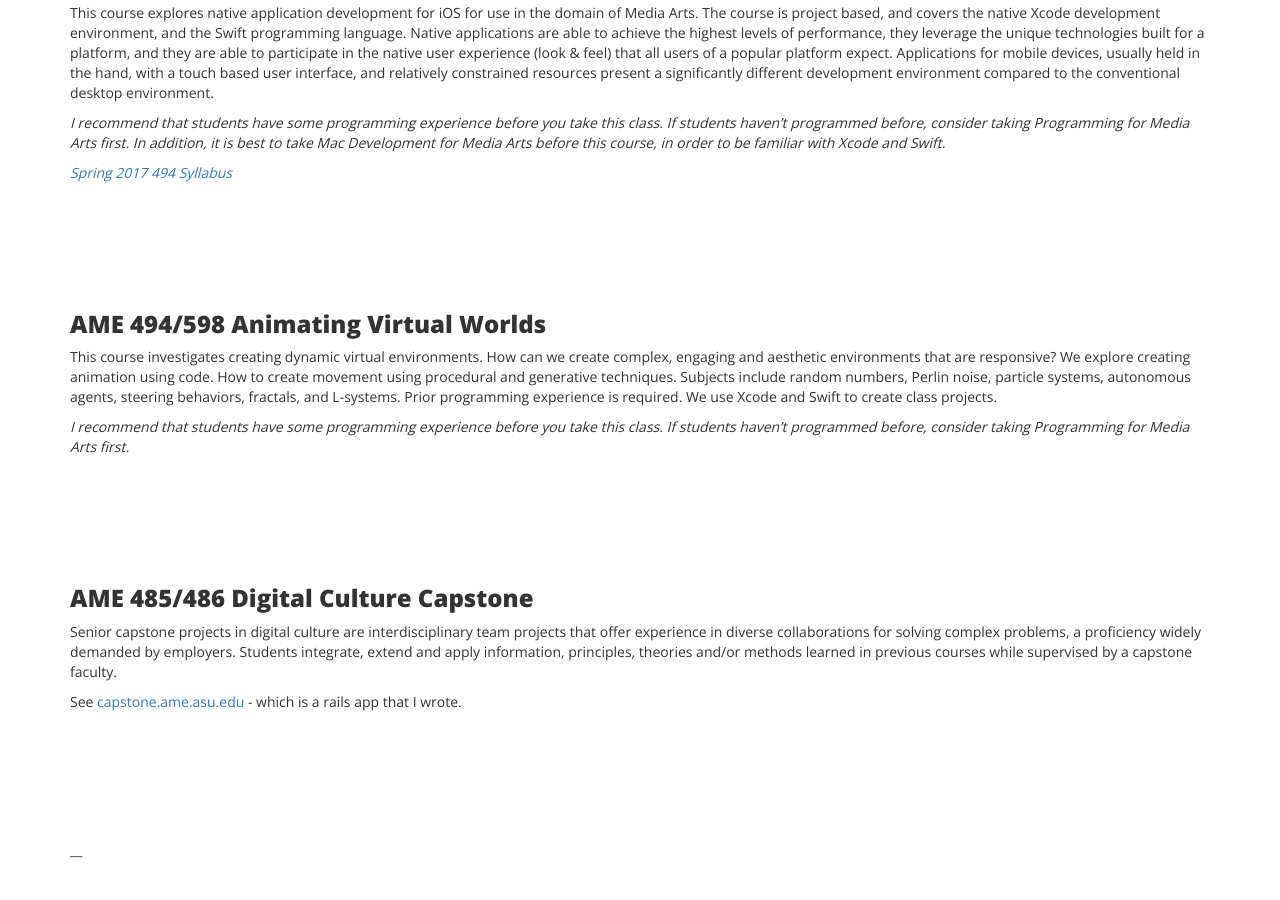
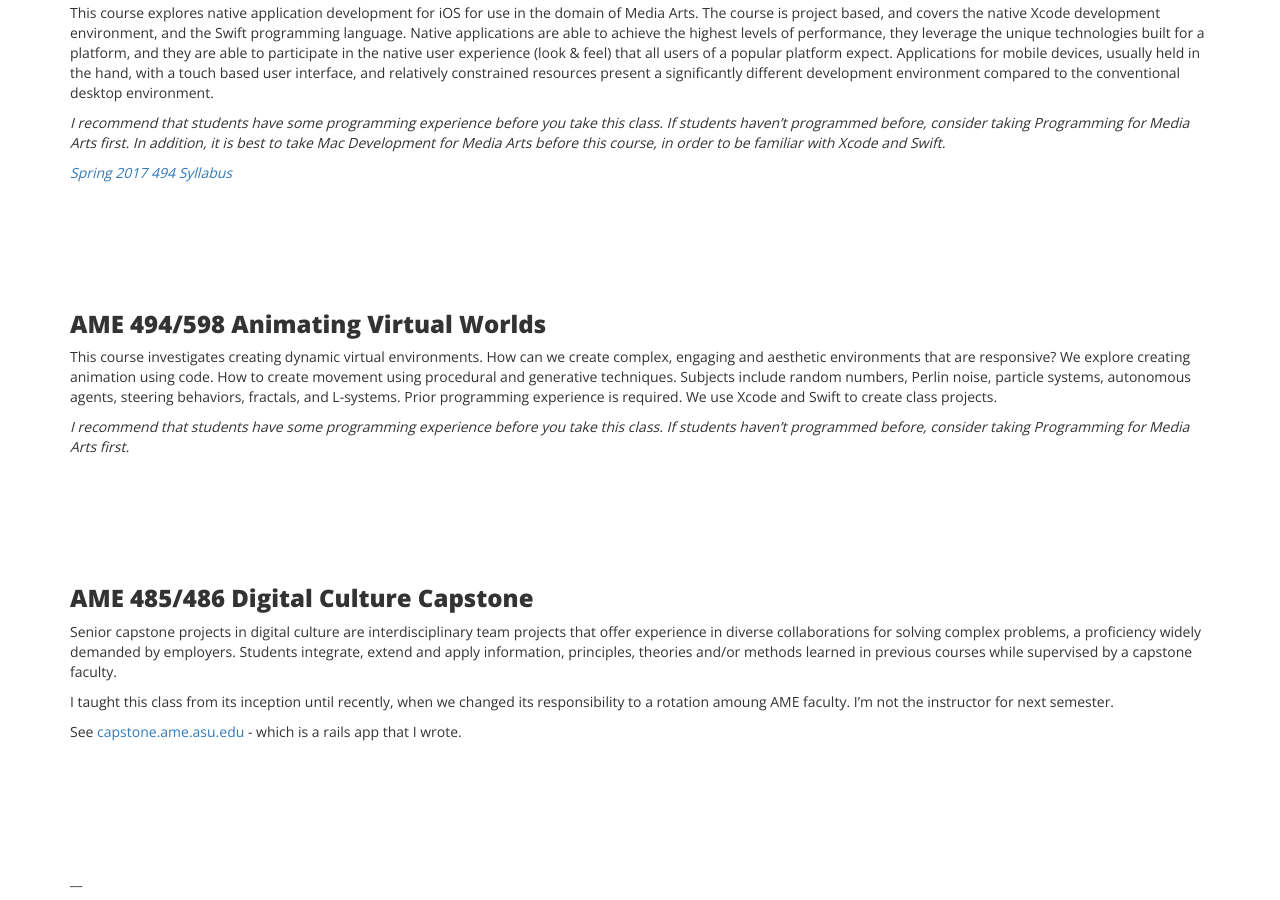
Before and after one commit to lnolson/lnolson.github.io, a Jekyll site: the page built from index.md, in a window 1280 px wide and 900 px high, scrolled down 1204 px. Built offline with Jekyll 4.4.1, drawn with Linux system fonts in a browser that asks for light colours; before the commit the page ends 2074 px from its top, so only the background shows below that.

Commit message:
Update description of Capstone class.

```diff
--- a/index.md
+++ b/index.md
@@ -60,6 +60,8 @@
 
 Senior capstone projects in digital culture are interdisciplinary team projects that offer experience in diverse collaborations for solving complex problems, a proficiency widely demanded by employers. Students integrate, extend and apply information, principles, theories and/or methods learned in previous courses while supervised by a capstone faculty.
 
+I taught this class from its inception until recently, when we changed its responsibility to a rotation amoung AME faculty. I'm not the instructor for next semester.
+
 See [capstone.ame.asu.edu](https://capstone.ame.asu.edu) - which is a rails app that I wrote.
 </div>
 
```
